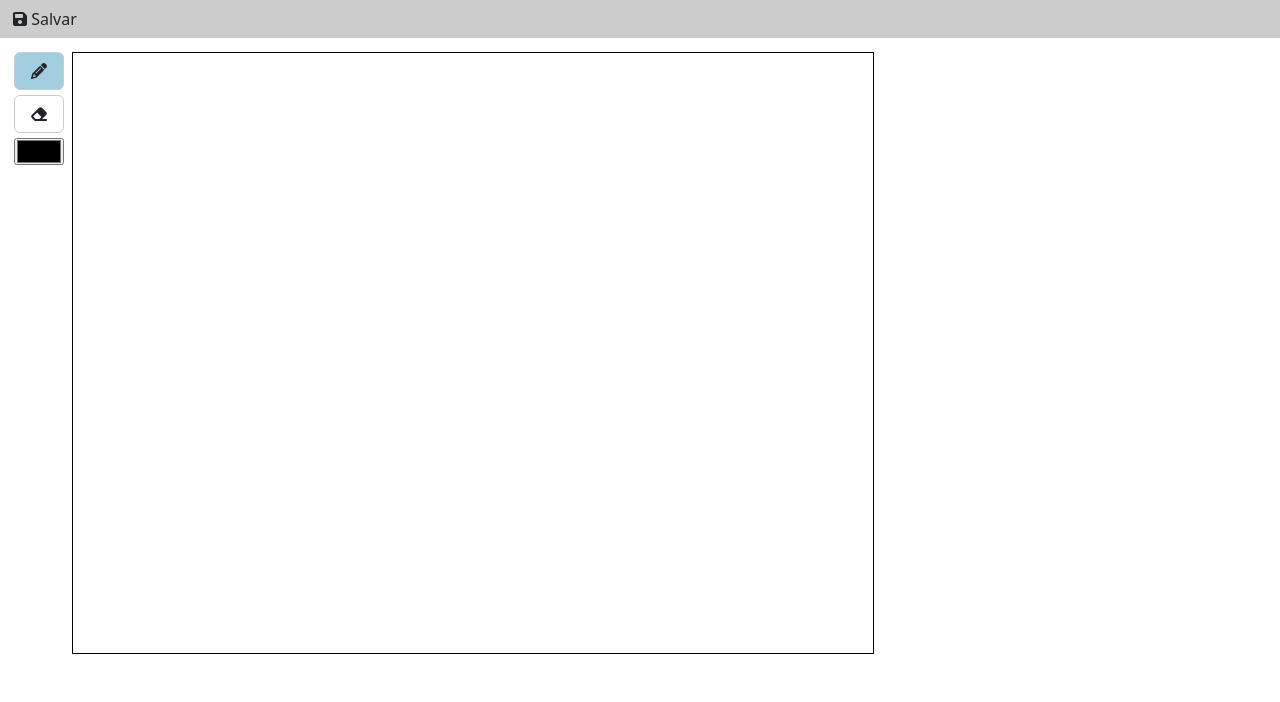
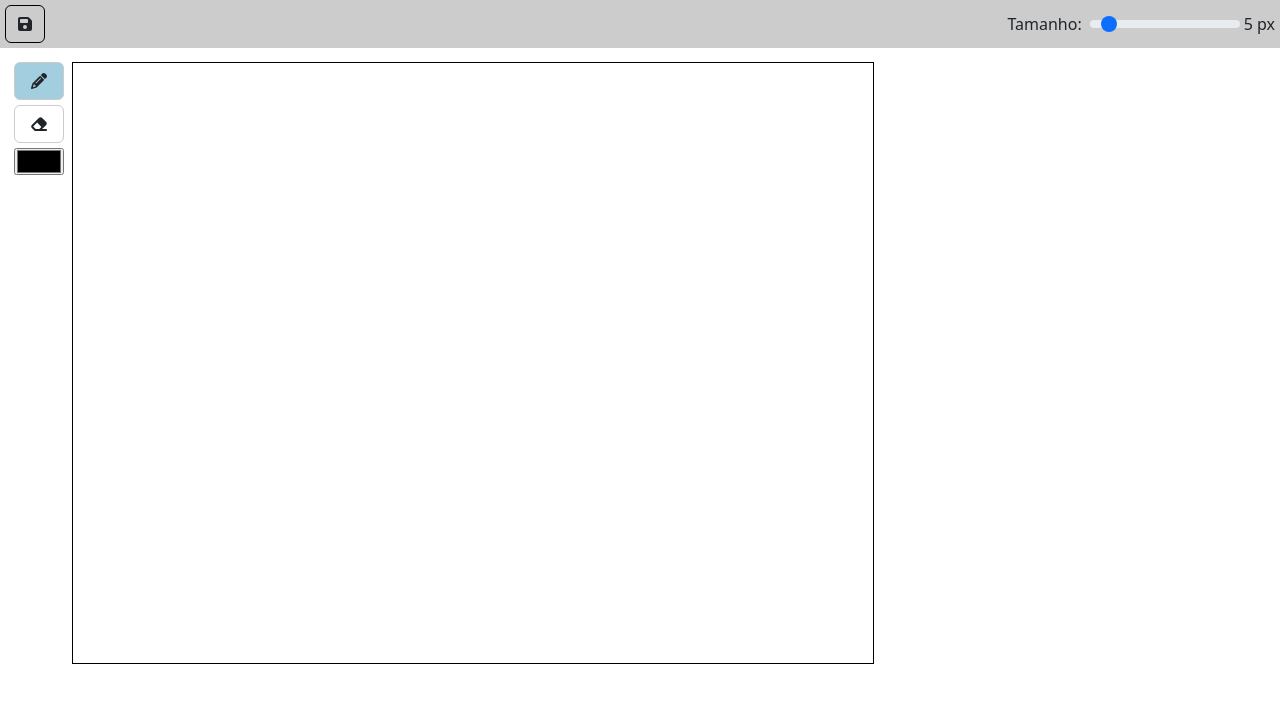
Before and after one commit to mufasa-dev/Drawing-system, an Angular app: page / in a window 1280 px wide. Shown: the top 702 px of the page. Built offline with nearby package versions, Linux system fonts and the light colour scheme.

Commit message:
feat: add slider line width

```diff
--- a/src/app/app.component.html
+++ b/src/app/app.component.html
@@ -1,7 +1,20 @@
 <div class="top-menu">
-  <button class="btn" (click)="saveDrawing()">
-    <fa-icon [icon]="faSave"></fa-icon> Salvar
+  <button class="btn btn-opt" (click)="saveDrawing()" [ngbTooltip]="'Salvar'">
+    <fa-icon [icon]="faSave"></fa-icon>
   </button>
+
+  <div class="container-slider-tools">
+    <label class="form-label me-2 mb-0">Tamanho:</label>
+    <input
+      type="range"
+      min="1"
+      max="50"
+      [(ngModel)]="lineWidth"
+      class="form-range"
+      style="width: 150px;"
+    />
+    <span class="ms-1">{{ lineWidth }} px</span>
+  </div>
 </div>
 
 <div class="container-draw">
--- a/src/app/app.component.scss
+++ b/src/app/app.component.scss
@@ -1,7 +1,9 @@
 .top-menu {
     display: flex;
+    align-items: center;
     background-color: #ccc;
     width: 100%;
+    padding: 5px;
 }
 
 .container-draw {
@@ -13,6 +15,21 @@
       display: flex;
       flex-direction: column;
     }
+}
+
+.container-slider-tools {
+  margin-left: auto;
+  display: flex;
+  justify-content: center;
+  align-items: center;
+}
+
+.btn-opt {
+  cursor: pointer;
+  border: 1px solid black;
+  &:hover {
+    background-color: #a3cedf;
+  }
 }
 
 .btn-tool {
--- a/src/app/app.component.ts
+++ b/src/app/app.component.ts
@@ -5,10 +5,11 @@ import { faEraser, faPencil, faSave } from "@fortawesome/free-solid-svg-icons";
 import { isPlatformBrowser } from '@angular/common';
 import { PLATFORM_ID } from '@angular/core';
 import { Tool } from '../enum/tools.enum';
+import { FormsModule } from '@angular/forms';
 
 @Component({
   selector: 'app-root',
-  imports: [ FontAwesomeModule, NgbModule ],
+  imports: [ FontAwesomeModule, NgbModule, FormsModule ],
   templateUrl: './app.component.html',
   styleUrl: './app.component.scss'
 })
@@ -23,6 +24,7 @@ export class AppComponent implements AfterViewInit {
   public isBrowser: boolean = false;
   public lastX: number = 0;
   public lastY: number = 0;
+  public lineWidth: number = 5;
   public Tool = Tool;
 
   public faPencil = faPencil;
@@ -66,8 +68,11 @@ export class AppComponent implements AfterViewInit {
 
     const originalComposite = this.ctx.globalCompositeOperation;
     const originalStroke = this.ctx.strokeStyle;
+    const originalWidth = this.ctx.lineWidth;
 
-    if (this.tool === 'eraser') {
+    this.ctx.lineWidth = this.lineWidth;
+
+    if (this.tool === Tool.Eraser) {
       this.ctx.globalCompositeOperation = 'destination-out';
       this.ctx.strokeStyle = 'rgba(0,0,0,1)';
     }
@@ -77,6 +82,7 @@ export class AppComponent implements AfterViewInit {
 
     this.ctx.globalCompositeOperation = originalComposite;
     this.ctx.strokeStyle = originalStroke;
+    this.ctx.lineWidth = originalWidth;
   }
 
   selectTool(tool: Tool) {
```
